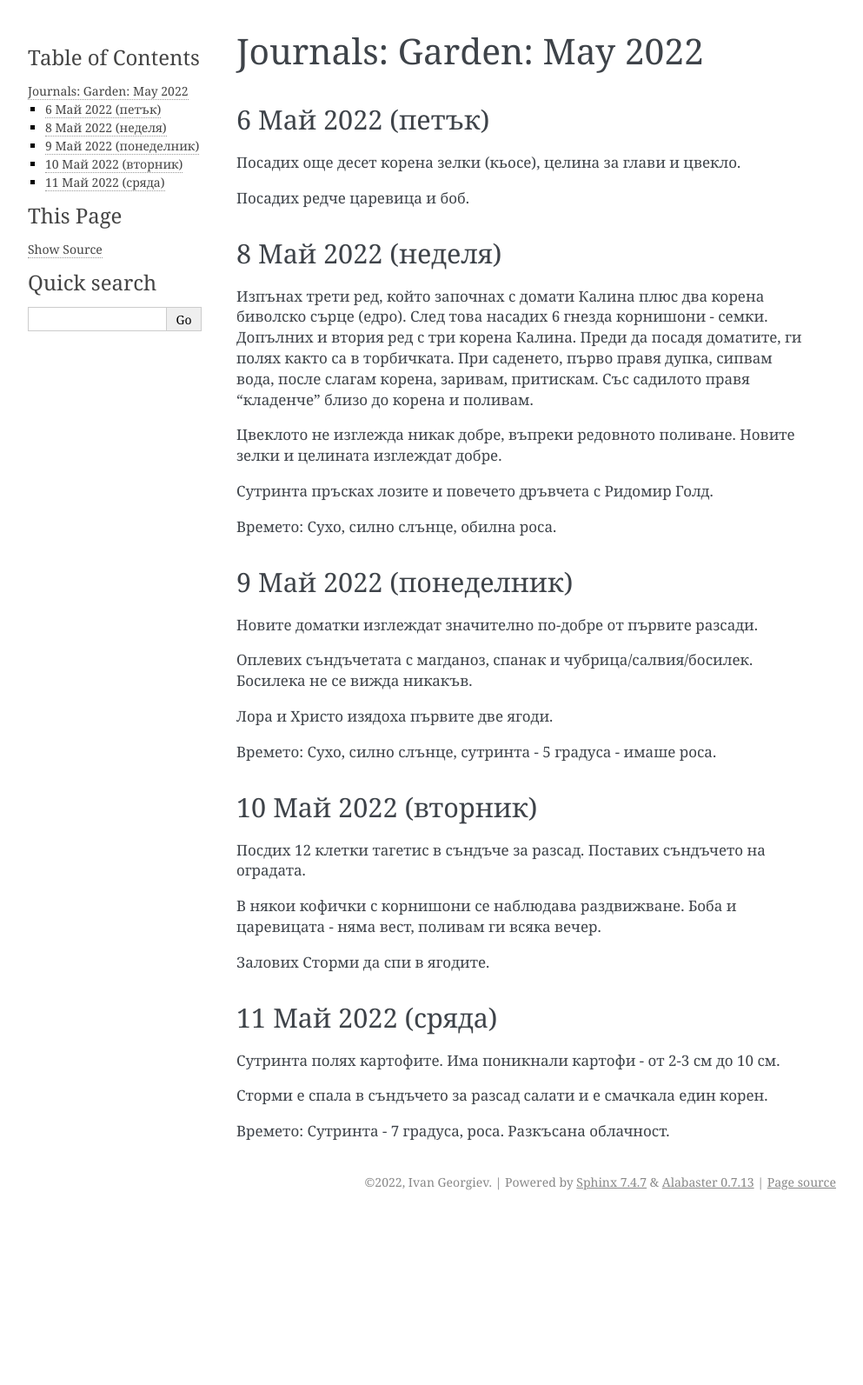
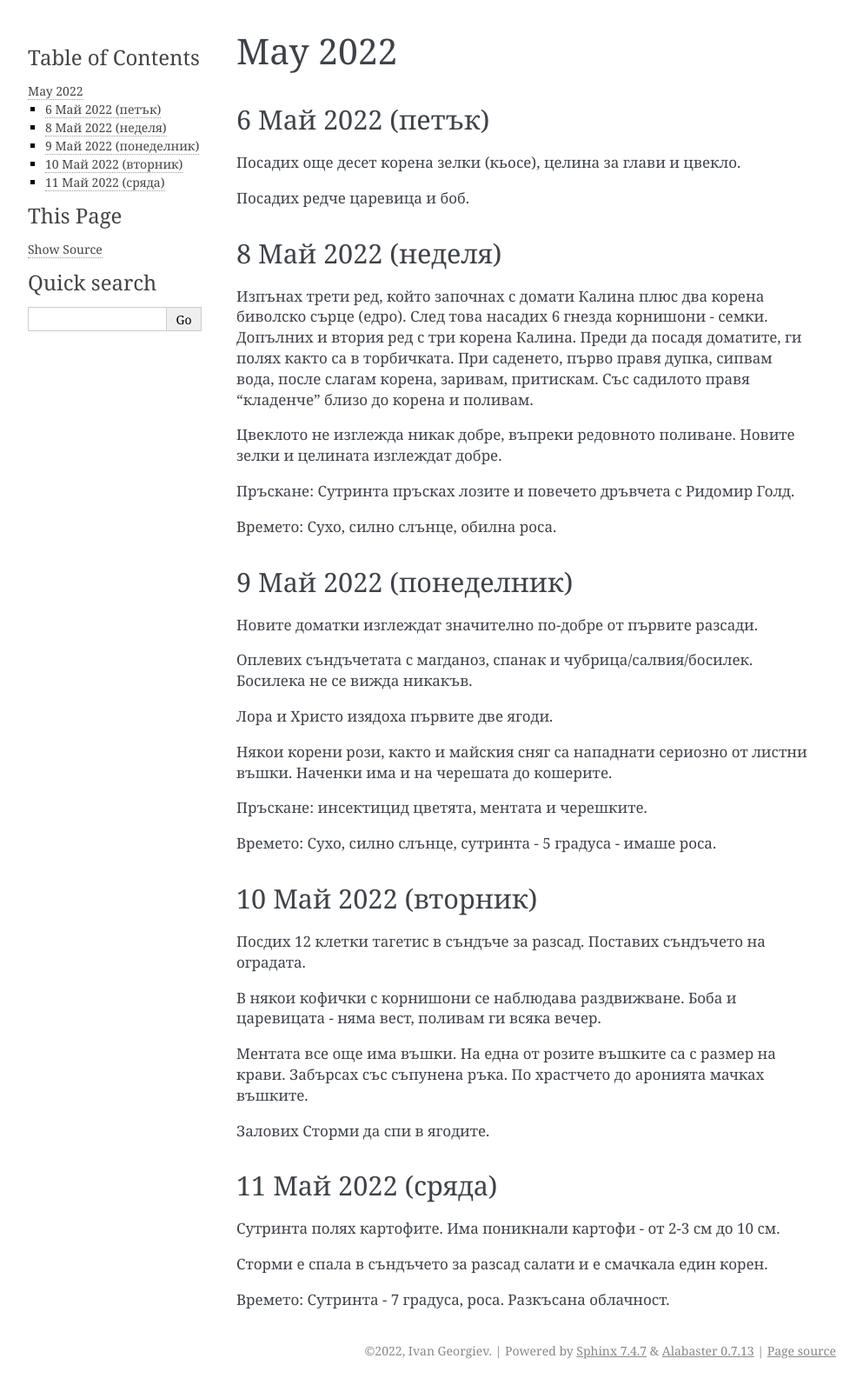
Before and after one commit to ivangeorgiev/life, a Sphinx documentation site: the page built from docs/dnevnici/garden/garden-2022-05.md, in a window 1280 px wide. Shown: the whole page at 87% size, without its empty margins (148-1141 px from the left). Built offline with Sphinx 7.4.7, drawn with Linux system fonts in a browser that asks for light colours; before the commit the page ends 1399 px from its top, so only the background shows below that.

Commit message:
blogging

```diff
--- a/docs/dnevnici/garden/garden-2022-05.md
+++ b/docs/dnevnici/garden/garden-2022-05.md
@@ -1,4 +1,4 @@
-Journals: Garden: May 2022
+May 2022
 =============================
 
 6 Май 2022 (петък)
@@ -15,7 +15,7 @@ Journals: Garden: May 2022
 
 Цвеклото не изглежда никак добре, въпреки редовното поливане. Новите зелки и целината изглеждат добре.
 
-Сутринта пръсках лозите и повечето дръвчета с Ридомир Голд.
+Пръскане: Сутринта пръсках лозите и повечето дръвчета с Ридомир Голд.
 
 Времето: Сухо, силно слънце, обилна роса.
 
@@ -28,6 +28,10 @@ Journals: Garden: May 2022
 
 Лора и Христо изядоха първите две ягоди.
 
+Някои корени рози, както и майския сняг са нападнати сериозно от листни въшки. Наченки има и на черешата до кошерите.
+
+Пръскане: инсектицид цветята, ментата и черешките.
+
 Времето: Сухо, силно слънце, сутринта - 5 градуса - имаше роса.
 
 10 Май 2022 (вторник)
@@ -36,6 +40,8 @@ Journals: Garden: May 2022
 Посдих 12 клетки тагетис в съндъче за разсад. Поставих съндъчето на оградата.
 
 В някои кофички с корнишони се наблюдава раздвижване. Боба и царевицата - няма вест, поливам ги всяка вечер.
+
+Ментата все още има въшки. На една от розите въшките са с размер на крави. Забърсах със съпунена ръка. По храстчето до аронията мачках въшките.
 
 Залових Сторми да спи в ягодите.
 
--- a/docs/dnevnici/garden/index.rst
+++ b/docs/dnevnici/garden/index.rst
@@ -1,4 +1,4 @@
-Journals: Garden
+Garden
 =======================
 
 
--- a/docs/dnevnici/index.rst
+++ b/docs/dnevnici/index.rst
@@ -1,4 +1,4 @@
-Journals
+Blogs
 =======================
 
 
--- a/docs/dnevnici/life/index.rst
+++ b/docs/dnevnici/life/index.rst
@@ -1,4 +1,4 @@
-Journals: Life
+Life
 =======================
 
 
```
Also changed, not shown: docs/dnevnici/life/life-2022-05.md (+1 -1 lines).
